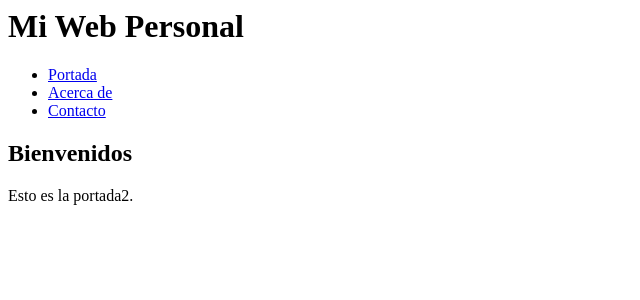
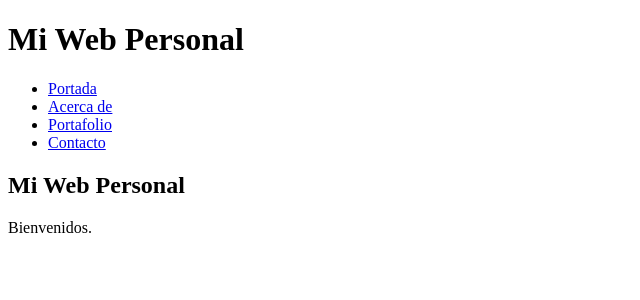
Before and after one commit to JoseRamonHernandez/CursoDjando, a Python web app: template webpersonal/core/templates/core/home.html in a window 1280 px wide. Shown: the top 300 px of the page, without its empty margins (0-640 px from the left). Run offline with Jinja, Linux system fonts and the light colour scheme; the template is opened without the code that fills it, so the values that code supplies are empty.

Commit message:
herencia plantillas templates

```diff
--- /dev/null
+++ b/webpersonal/core/templates/core/base.html
@@ -0,0 +1,21 @@
+<!DOCTYPE html>
+<html lang="en">
+<head>
+    <meta charset="UTF-8">
+    <meta name="viewport" content="width=device-width, initial-scale=1.0">
+    <meta http-equiv="X-UA-Compatible" content="ie=edge">
+    <title>Mi Web Personal</title>
+</head>
+<body>
+    <h1>Mi Web Personal</h1>
+    <ul>
+        <li><a href="/">Portada</a></li>
+        <li><a href="/about/">Acerca de</a></li>
+        <li><a href="/portfolio/">Portafolio</a></li>
+        <li><a href="/contact/">Contacto</a></li>
+    </ul>
+
+    {% block content %}{% endblock %}
+
+</body>
+</html>
--- a/webpersonal/core/templates/core/home.html
+++ b/webpersonal/core/templates/core/home.html
@@ -1,11 +1,6 @@
-<h1>Mi Web Personal</h1>
+{% extends 'core/base.html' %}
 
-<ul>
-    <li><a href="/">Portada</a></li>
-    <li><a href="/about/">Acerca de</a></li>
-    <li><a href="/contact/">Contacto</a></li>
-</ul>
-
-<h2>Bienvenidos</h2>
-
-<p>Esto es la portada2.</p>
+{% block content %}
+    <h2>Mi Web Personal</h2>
+    <p>Bienvenidos.</p>
+{% endblock %}
```
Also changed, not shown: webpersonal/core/views.py (+12 -0 lines).
